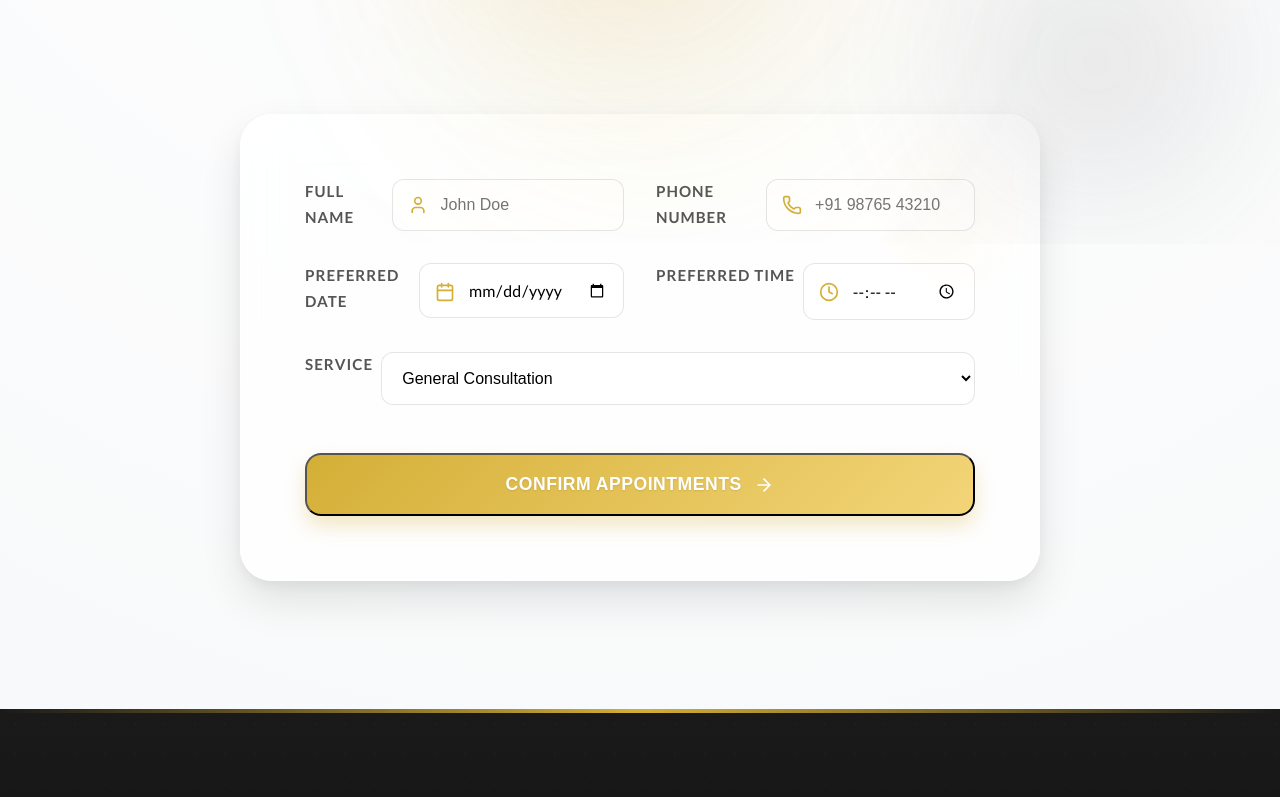
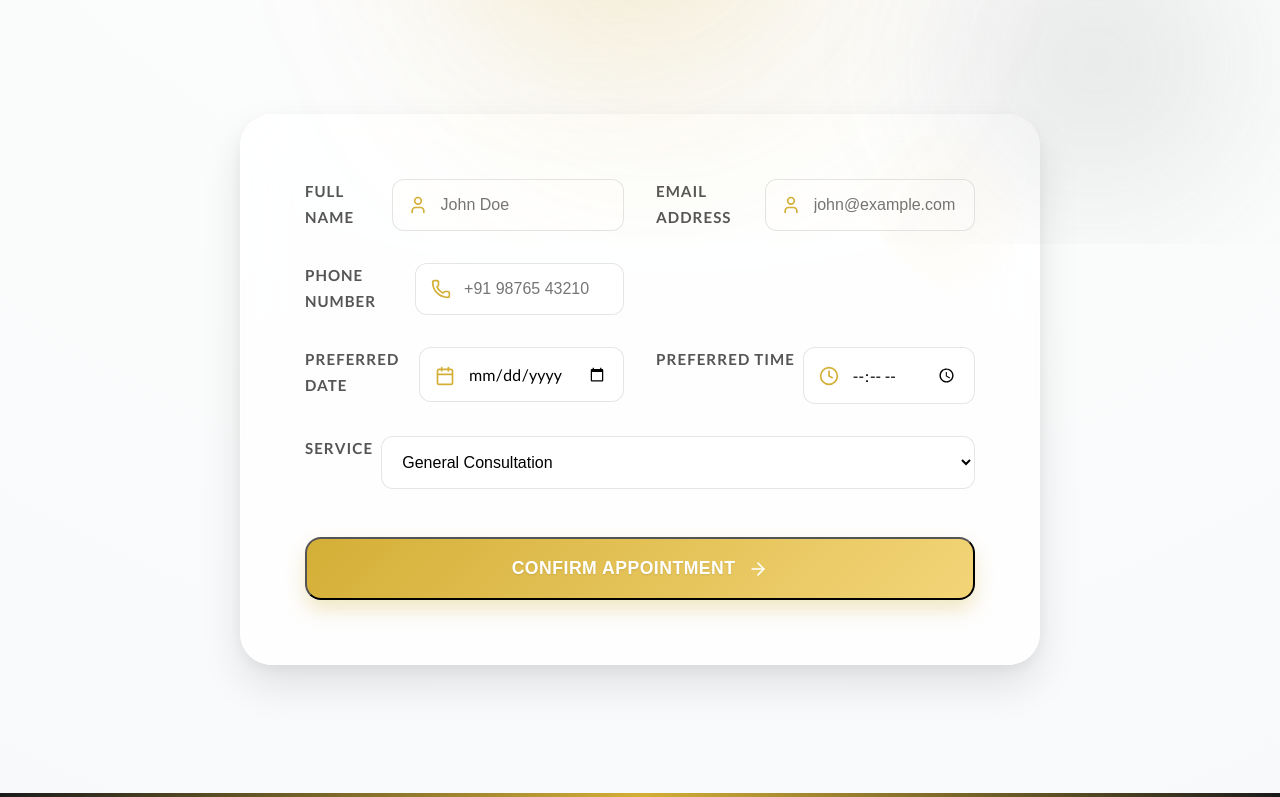
Before and after one commit to RahulSugumar/Dentist_Final, a React (Vite) app: page /booking in a window 1280 px wide. Shown: the part 556-1353 px from the top of the page. Built offline with nearby package versions, Linux system fonts and the light colour scheme.

Commit message:
Added live admin booking

```diff
--- a/src/pages/Booking.jsx
+++ b/src/pages/Booking.jsx
@@ -12,12 +12,15 @@ const Booking = () => {
     const [formData, setFormData] = useState({
         name: '',
         phone: '',
+        email: '',
         date: '',
         time: '',
         service: 'Consultation'
     });
 
     const [submitted, setSubmitted] = useState(false);
+    const [loading, setLoading] = useState(false);
+    const [error, setError] = useState('');
 
     useEffect(() => {
         // Global Ambient Animations
@@ -80,11 +83,40 @@ const Booking = () => {
         setFormData(prev => ({ ...prev, [name]: value }));
     };
 
-    const handleSubmit = (e) => {
+    const handleSubmit = async (e) => {
         e.preventDefault();
-        // Simulate API call
-        console.log('Booking Data:', formData);
-        setSubmitted(true);
+        setLoading(true);
+        setError('');
+
+        try {
+            const response = await fetch('http://127.0.0.1:8000/book-appointment', {
+                method: 'POST',
+                headers: {
+                    'Content-Type': 'application/json',
+                },
+                body: JSON.stringify({
+                    full_name: formData.name,
+                    phone_number: formData.phone,
+                    email: formData.email,
+                    appointment_date: formData.date,
+                    appointment_time: formData.time,
+                    service: formData.service
+                }),
+            });
+
+            const data = await response.json();
+
+            if (!response.ok) {
+                throw new Error(data.detail || 'Booking failed. Please try again.');
+            }
+
+            console.log('Booking Success:', data);
+            setSubmitted(true);
+        } catch (err) {
+            setError(err.message);
+        } finally {
+            setLoading(false);
+        }
     };
 
     if (submitted) {
@@ -143,7 +175,7 @@ const Booking = () => {
                         Thank you, <strong>{formData.name}</strong>. We have received your appointment request for <strong>{formData.date}</strong> at <strong>{formData.time}</strong>.
                     </p>
                     <p style={{ color: 'var(--color-text-secondary)', marginBottom: '2rem' }}>
-                        We will call you shortly on <strong>{formData.phone}</strong> to confirm.
+                        An email invitation has been sent to <strong>{formData.email}</strong>.
                     </p>
                     <button
                         className="btn btn-primary"
@@ -157,7 +189,10 @@ const Booking = () => {
                             justifyContent: 'center',
                             gap: '0.5rem'
                         }}
-                        onClick={() => setSubmitted(false)}
+                        onClick={() => {
+                            setSubmitted(false);
+                            setFormData(prev => ({ ...prev, date: '', time: '' }));
+                        }}
                     >
                         Book Another <ArrowRight size={18} />
                     </button>
@@ -173,6 +208,7 @@ const Booking = () => {
             background: 'radial-gradient(circle at 50% 0%, #ffffff 0%, #f8f9fa 100%)',
             minHeight: '100vh'
         }}>
+            {/* ... (background code omitted for brevity but preserved in output) ... */}
             {/* Global Ambient Background */}
             <div style={{
                 position: 'fixed',
@@ -294,6 +330,21 @@ const Booking = () => {
                             pointerEvents: 'none'
                         }}></div>
 
+                        {error && (
+                            <div style={{
+                                padding: '1rem',
+                                marginBottom: '2rem',
+                                borderRadius: '12px',
+                                background: 'rgba(239, 68, 68, 0.1)',
+                                border: '1px solid rgba(239, 68, 68, 0.2)',
+                                color: '#b91c1c',
+                                textAlign: 'center',
+                                fontSize: '0.95rem'
+                            }}>
+                                {error}
+                            </div>
+                        )}
+
                         <div className="grid" style={{ display: 'grid', gridTemplateColumns: 'repeat(auto-fit, minmax(300px, 1fr))', gap: '2rem', marginBottom: '2rem' }}>
                             <div className="flex flex-col gap-sm">
                                 <label htmlFor="name" style={{ fontWeight: '600', fontSize: '0.95rem', color: 'var(--color-text-secondary)', textTransform: 'uppercase', letterSpacing: '1px' }}>Full Name</label>
@@ -316,6 +367,41 @@ const Booking = () => {
                                             transition: 'all 0.3s ease'
                                         }}
                                         placeholder="John Doe"
+                                        onFocus={(e) => {
+                                            e.target.style.background = 'white';
+                                            e.target.style.boxShadow = '0 5px 15px rgba(212, 175, 55, 0.1)';
+                                            e.target.style.borderColor = 'var(--color-accent)';
+                                        }}
+                                        onBlur={(e) => {
+                                            e.target.style.background = 'rgba(255,255,255,0.5)';
+                                            e.target.style.boxShadow = 'none';
+                                            e.target.style.borderColor = 'rgba(0,0,0,0.1)';
+                                        }}
+                                    />
+                                </div>
+                            </div>
+
+                            <div className="flex flex-col gap-sm">
+                                <label htmlFor="email" style={{ fontWeight: '600', fontSize: '0.95rem', color: 'var(--color-text-secondary)', textTransform: 'uppercase', letterSpacing: '1px' }}>Email Address</label>
+                                <div style={{ position: 'relative' }}>
+                                    <User size={20} style={{ position: 'absolute', left: '1rem', top: '50%', transform: 'translateY(-50%)', color: 'var(--color-accent)' }} />
+                                    <input
+                                        type="email"
+                                        id="email"
+                                        name="email"
+                                        required
+                                        value={formData.email}
+                                        onChange={handleChange}
+                                        style={{
+                                            width: '100%',
+                                            padding: '1rem 1rem 1rem 3rem',
+                                            borderRadius: '12px',
+                                            border: '1px solid rgba(0,0,0,0.1)',
+                                            fontSize: '1rem',
+                                            background: 'rgba(255,255,255,0.5)',
+                                            transition: 'all 0.3s ease'
+                                        }}
+                                        placeholder="john@example.com"
                                         onFocus={(e) => {
                                             e.target.style.background = 'white';
                                             e.target.style.boxShadow = '0 5px 15px rgba(212, 175, 55, 0.1)';
@@ -476,7 +562,7 @@ const Booking = () => {
                             </select>
                         </div>
 
-                        <button type="submit" className="btn btn-primary" style={{
+                        <button type="submit" disabled={loading} className="btn btn-primary" style={{
                             width: '100%',
                             fontSize: '1.1rem',
                             padding: '1.2rem',
@@ -485,9 +571,11 @@ const Booking = () => {
                             alignItems: 'center',
                             justifyContent: 'center',
                             gap: '0.8rem',
-                            boxShadow: '0 10px 20px rgba(212, 175, 55, 0.3)'
+                            boxShadow: '0 10px 20px rgba(212, 175, 55, 0.3)',
+                            opacity: loading ? 0.7 : 1,
+                            cursor: loading ? 'not-allowed' : 'pointer'
                         }}>
-                            Confirm Appointments <ArrowRight size={20} />
+                            {loading ? 'Booking...' : 'Confirm Appointment'} {loading ? null : <ArrowRight size={20} />}
                         </button>
                     </form>
                 </div>
```
